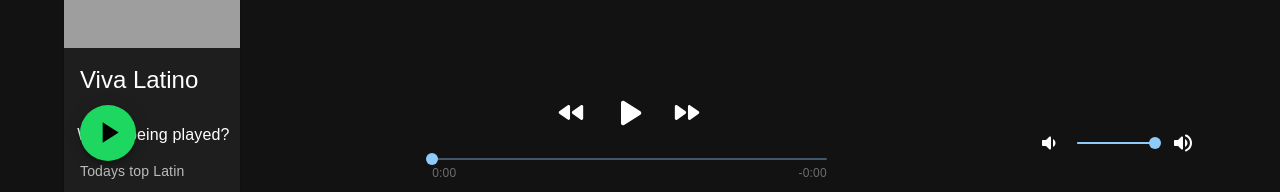
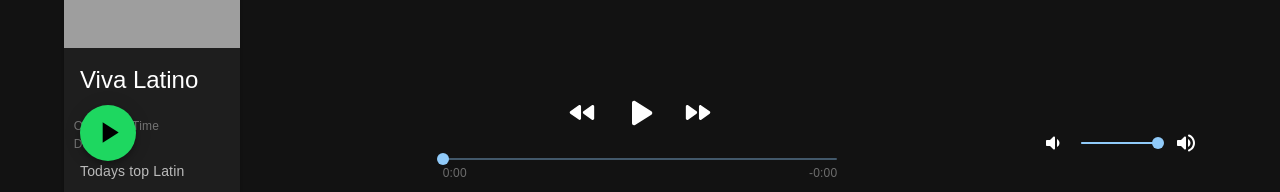
Before and after one commit to matiaseo/SpottedFly, a React (Vite) app: page / in a window 1280 px wide. Shown: the part 608-800 px from the top of the page. Built offline with nearby package versions, Linux system fonts and the light colour scheme; grey boxes are pictures that could not be loaded; a web font is replaced by a local one.

Commit message:
Draft for Track Info

```diff
--- a/src/App.jsx
+++ b/src/App.jsx
@@ -16,19 +16,27 @@
 
 // We need access key to use the api directly and seems deezer is not giving them for now (we cannot register and app)
 //so in the meantime we have the file directly accessed
-const track1 = new Audio('https://cdns-preview-e.dzcdn.net/stream/c-e77d23e0c8ed7567a507a6d1b6a9ca1b-11.mp3');
-
-const track2 = new Audio('https://cdns-preview-b.dzcdn.net/stream/c-b2e0166bba75a78251d6dca9c9c3b41a-9.mp3');
-
-const track3 = new Audio('https://cdns-preview-d.dzcdn.net/stream/c-deda7fa9316d9e9e880d2c6207e92260-10.mp3');
-
-const track4 = new Audio('https://cdns-preview-9.dzcdn.net/stream/c-905aef3b23f4fb19db300a03f254fd6a-8.mp3');
-
 const playlist = [
-  track1,
-  track2,
-  track3,
-  track4
+  {
+    name: "One More Time",
+    artist: "Daft Punk",
+    song: new Audio('https://cdns-preview-e.dzcdn.net/stream/c-e77d23e0c8ed7567a507a6d1b6a9ca1b-11.mp3')
+  },
+  {
+    name: "Aerodynamic",
+    artist: "Daft Punk",
+    song: new Audio('https://cdns-preview-b.dzcdn.net/stream/c-b2e0166bba75a78251d6dca9c9c3b41a-9.mp3')
+  },
+  {
+    name: "Harder Better Faster Stronger",
+    artist: "Daft Punk",
+    song: new Audio('https://cdns-preview-d.dzcdn.net/stream/c-deda7fa9316d9e9e880d2c6207e92260-10.mp3')
+  },
+  {
+    name: "Something About Us",
+    artist: "Daft Punk",
+    song: new Audio('https://cdns-preview-9.dzcdn.net/stream/c-905aef3b23f4fb19db300a03f254fd6a-8.mp3')
+  }
 ];
 
 const App = () => {
--- a/src/shared/music-player/MusicPlayer.jsx
+++ b/src/shared/music-player/MusicPlayer.jsx
@@ -31,7 +31,12 @@
 
 export const MusicPlayer = ({ playlist }) => {
 
-    const [track, setTrack] = useState(playlist[0])
+    const [track, setTrack] = useState(playlist[0].song)
+
+    const [trackInfo, setTrackInfo] = useState({
+        name: playlist[0].name,
+        artist: playlist[0].artist
+    })
 
     const [duration, setDuration ] = useState(0);
 
@@ -66,7 +71,9 @@
 
   useEffect(() => {
     setPosition(0);
-    track.volume = volume/100
+    track.volume = volume/100;
+    const index = playlist.map(({song}) => song).indexOf(track);
+    setTrackInfo({name: playlist[index].name, artist: playlist[index].artist});
   },[track])
 
     useEffect(() => {
@@ -76,20 +83,21 @@
     const handleClick = () => setPaused(!paused);
 
     const handleForward = () => {
-        const index = playlist.indexOf(track);
+        const index = playlist.map(({song}) => song).indexOf(track);
+        console.log('el index', index)
         if (index >= 0){
             track.pause();
-            setVolume(track.volume*100)
-            index < playlist.length -1 ? setTrack(playlist[index+1]) : setTrack(playlist[0])
+            setVolume(track.volume*100);
+            index < playlist.length -1 ? setTrack(playlist[index+1].song) : setTrack(playlist[0].song)
         }
     }
 
     const handleRewind = () => {
-        const index = playlist.indexOf(track);
+        const index = playlist.map(({song}) => song).indexOf(track);
         if (index >= 0){
             track.pause();
-            setVolume(track.volume*100)
-            index > 0 ? setTrack(playlist[index-1]) : setTrack(playlist[playlist.length-1])
+            setVolume(track.volume*100);
+            index > 0 ? setTrack(playlist[index-1].song) : setTrack(playlist[playlist.length-1].song)
         }
     }
 
@@ -106,7 +114,10 @@
     return (
         <Box sx={{ position: 'sticky', bottom: 10, width: '100%' }}>
             <Grid container spacing={6} alignItems="center" justifyContent="space-around">
-                <Grid item >Whats being played?</Grid>
+                <Grid item xs={2}>
+                    <TinyText>{trackInfo.name}</TinyText>
+                    <TinyText>{trackInfo.artist}</TinyText>
+                </Grid>
                 <Grid item xs={4}>
                 <Box
                     sx={{
```
